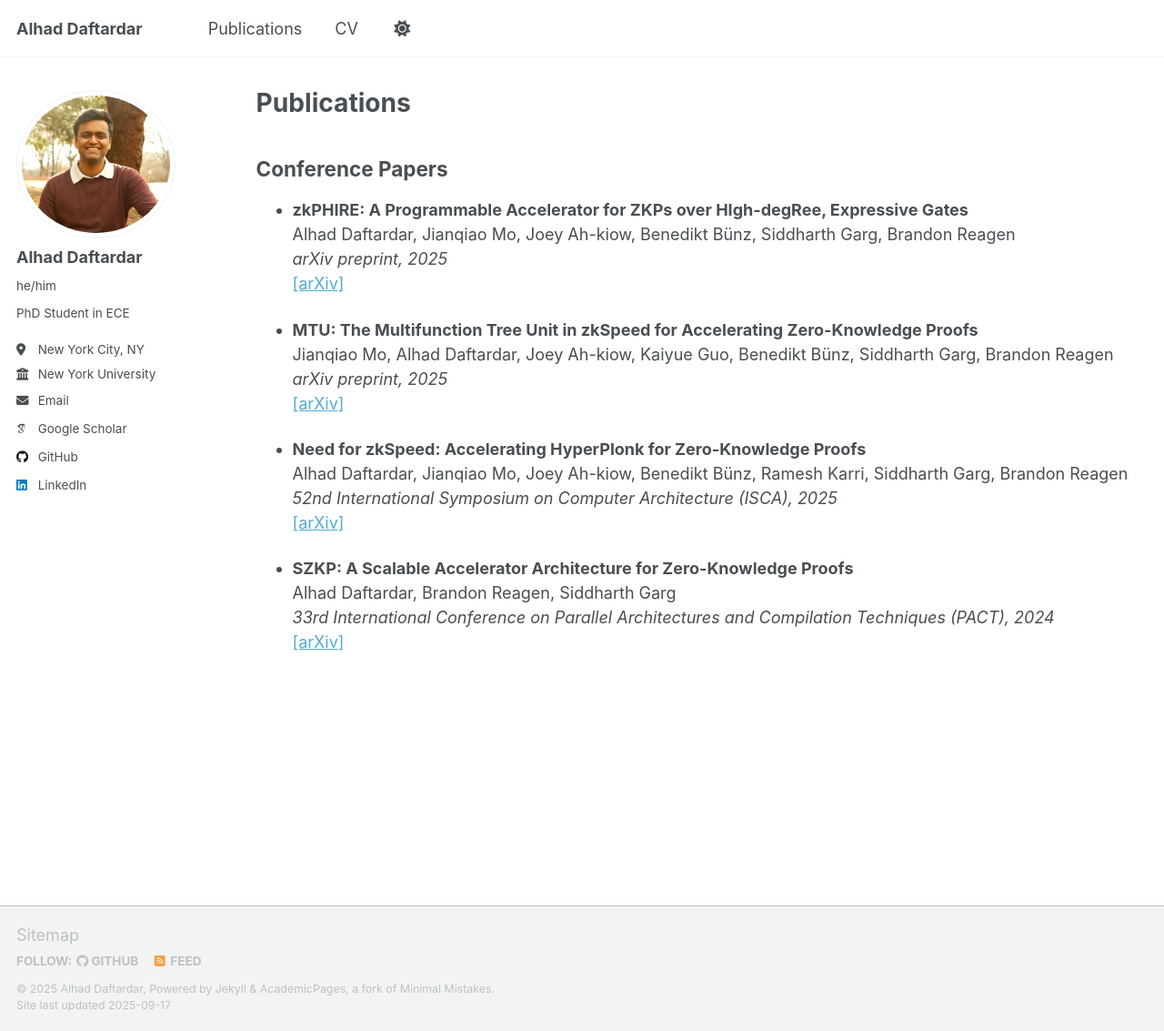
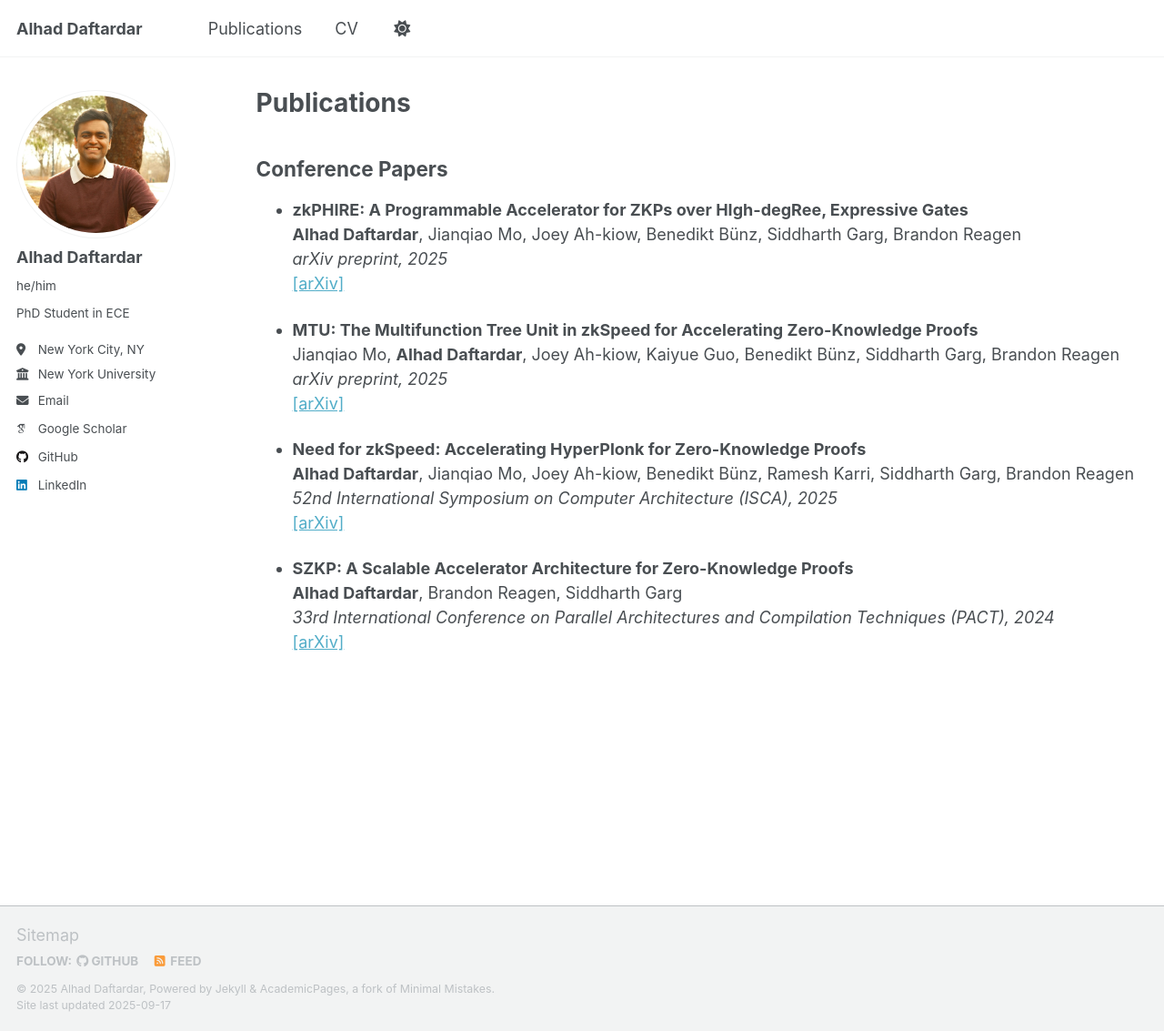
Before and after one commit to adaftardar/adaftardar.github.io, a Jekyll site: the page built from _pages/publications.md, in a window 1280 px wide and 1133 px high. Shown: the whole window at 91% size. Built offline with Jekyll 4.4.1, drawn with Linux system fonts in a browser that asks for light colours; some web fonts are replaced; a script that is not in the unit is left out.

Commit message:
updated bolding

```diff
--- a/_pages/publications.md
+++ b/_pages/publications.md
@@ -8,21 +8,21 @@ author_profile: true
 ## Conference Papers
 
 * **zkPHIRE: A Programmable Accelerator for ZKPs over HIgh-degRee, Expressive Gates**
-  Alhad Daftardar, Jianqiao Mo, Joey Ah-kiow, Benedikt Bünz, Siddharth Garg, Brandon Reagen
+  **Alhad Daftardar**, Jianqiao Mo, Joey Ah-kiow, Benedikt Bünz, Siddharth Garg, Brandon Reagen
   *arXiv preprint, 2025*
   [[arXiv]](https://arxiv.org/abs/2508.16738)
 
 * **MTU: The Multifunction Tree Unit in zkSpeed for Accelerating Zero-Knowledge Proofs**
-  Jianqiao Mo, Alhad Daftardar, Joey Ah-kiow, Kaiyue Guo, Benedikt Bünz, Siddharth Garg, Brandon Reagen
+  Jianqiao Mo, **Alhad Daftardar**, Joey Ah-kiow, Kaiyue Guo, Benedikt Bünz, Siddharth Garg, Brandon Reagen
   *arXiv preprint, 2025*
   [[arXiv]](https://arxiv.org/abs/2507.16793)
 
 * **Need for zkSpeed: Accelerating HyperPlonk for Zero-Knowledge Proofs**
-  Alhad Daftardar, Jianqiao Mo, Joey Ah-kiow, Benedikt Bünz, Ramesh Karri, Siddharth Garg, Brandon Reagen
+  **Alhad Daftardar**, Jianqiao Mo, Joey Ah-kiow, Benedikt Bünz, Ramesh Karri, Siddharth Garg, Brandon Reagen
   *52nd International Symposium on Computer Architecture (ISCA), 2025*
   [[arXiv]](https://arxiv.org/abs/2504.06211)
 
 * **SZKP: A Scalable Accelerator Architecture for Zero-Knowledge Proofs**
-  Alhad Daftardar, Brandon Reagen, Siddharth Garg
+  **Alhad Daftardar**, Brandon Reagen, Siddharth Garg
   *33rd International Conference on Parallel Architectures and Compilation Techniques (PACT), 2024*
   [[arXiv]](https://arxiv.org/abs/2408.05890)
```
